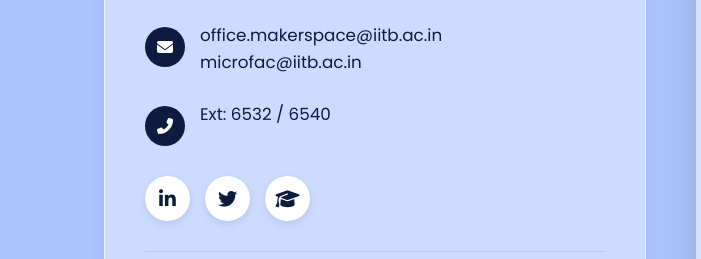
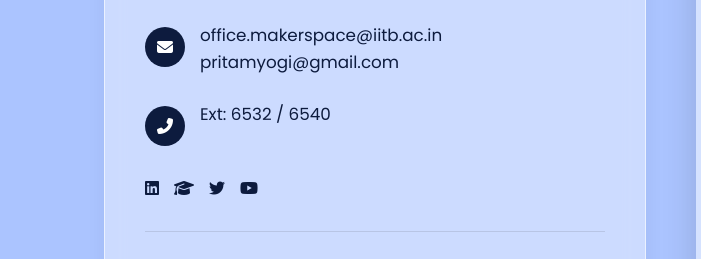
Before and after one commit to pritamyogi/pritamyogi.github.io, a plain HTML site: page contact.html in a window 1280 px wide. Shown: the part 567-826 px from the top of the page, 0-701 px from the left. Drawn offline with Linux system fonts and the light colour scheme.

Commit message:
Update contact.html

```diff
--- a/contact.html
+++ b/contact.html
@@ -185,7 +185,7 @@
                     <i class="fas fa-envelope"></i>
                     <span>
                         <a href="mailto:office.makerspace@iitb.ac.in">office.makerspace@iitb.ac.in</a><br>
-                        <a href="mailto:microfac@iitb.ac.in">microfac@iitb.ac.in</a>
+                        <a href="mailto:pritamyogi@gmail.com">pritamyogi@gmail.com</a>
                     </span>
                 </div>
 
@@ -195,9 +195,11 @@
                 </div>
 
                 <div class="social-row">
-                    <a href="#" class="social-btn"><i class="fab fa-linkedin-in"></i></a>
-                    <a href="#" class="social-btn"><i class="fab fa-twitter"></i></a>
-                    <a href="#" class="social-btn"><i class="fas fa-graduation-cap"></i></a>
+                    <a href="https://www.linkedin.com/in/pritam-yogi-91ba4528/"_blank"><i class="fab fa-linkedin"></i></a>
+                     <a href="https://scholar.google.com/citations?user=YfufLwcAAAAJ&hl=en"_blank"><i class="fas fa-graduation-cap"></i></a>
+                     <a href="https://x.com/pritam4622"><i class="fab fa-twitter"></i></a>
+                     <a href="https://www.youtube.com/@electronicslab8215"_blank"><i class="fab fa-youtube"></i></a>
+
                 </div>
 
                 <hr style="border: 0; border-top: 1px solid rgba(0,0,0,0.1); margin: 30px 0;">
@@ -243,4 +245,5 @@
 
     <script src="script.js"></script>
 </body>
+
 </html>
```
